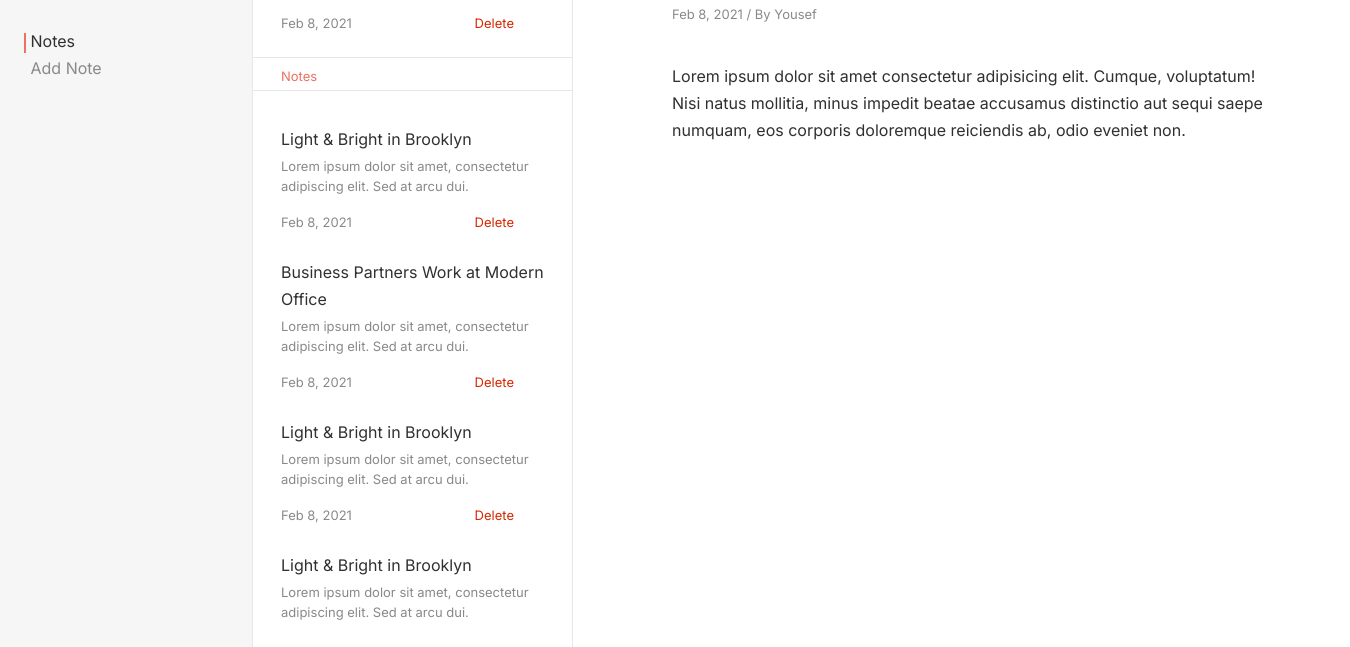
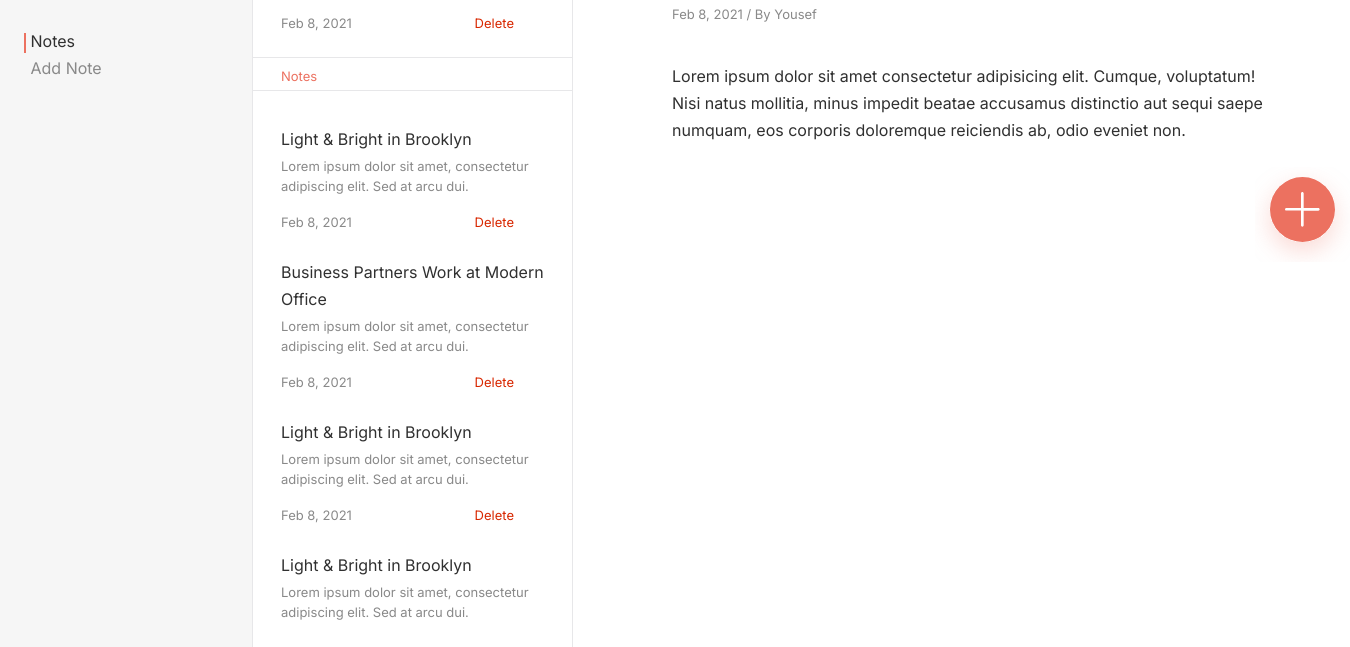
Before and after one commit to OmarKh006/Note-App-Js, a website built with Vite: page index.html in a window 1280 px wide. Shown: the part 153-800 px from the top of the page, 1350 px wide, since content can reach past the window. Built offline with nearby package versions, Linux system fonts and the light colour scheme; a web font is replaced by a local one.

Commit message:
adding the + button to go to add note

```diff
--- a/index.html
+++ b/index.html
@@ -60,10 +60,17 @@
           </div>
         </form>
         <nav class="header__buttons" aria-label="Page navigation">
-          <button class="header__btn" data-page="home" aria-current="page">
+          <button
+            id="homeBtn"
+            class="header__btn"
+            data-page="home"
+            aria-current="page"
+          >
             Notes
           </button>
-          <button class="header__btn" data-page="note">Add Note</button>
+          <button id="noteBtn" class="header__btn" data-page="note">
+            Add Note
+          </button>
         </nav>
       </header>
 
@@ -196,6 +203,67 @@
             distinctio aut sequi saepe numquam, eos corporis doloremque
             reiciendis ab, odio eveniet non.
           </p>
+          <svg
+            class="selectedNote__icon-button"
+            width="95"
+            height="95"
+            viewBox="10 6 95 95"
+            xmlns="http://www.w3.org/2000/svg"
+            tabindex="0"
+            role="button"
+          >
+            <defs>
+              <filter
+                id="add-btn-shadow"
+                x="0"
+                y="0"
+                width="115"
+                height="115"
+                filterUnits="userSpaceOnUse"
+                color-interpolation-filters="sRGB"
+              >
+                <feFlood flood-opacity="0" result="BackgroundImageFix" />
+                <feColorMatrix
+                  in="SourceAlpha"
+                  type="matrix"
+                  values="0 0 0 0 0 0 0 0 0 0 0 0 0 0 0 0 0 0 127 0"
+                  result="hardAlpha"
+                />
+                <feOffset dy="9" />
+                <feGaussianBlur stdDeviation="12.5" />
+                <feComposite in2="hardAlpha" operator="out" />
+                <feColorMatrix
+                  type="matrix"
+                  values="0 0 0 0 0.92549 0 0 0 0 0.443137 0 0 0 0 0.376471 0 0 0 0.26 0"
+                />
+                <feBlend
+                  mode="normal"
+                  in2="BackgroundImageFix"
+                  result="effect1_dropShadow_6502_189"
+                />
+                <feBlend
+                  mode="normal"
+                  in="SourceGraphic"
+                  in2="effect1_dropShadow_6502_189"
+                  result="shape"
+                />
+              </filter>
+            </defs>
+            <g filter="url(#add-btn-shadow)">
+              <rect
+                x="25"
+                y="16"
+                width="65"
+                height="65"
+                rx="32.5"
+                fill="#EC7160"
+              />
+              <path
+                d="M73.3342 47H58.6675V32.3333C58.6675 31.9797 58.5271 31.6406 58.277 31.3905C58.027 31.1405 57.6878 31 57.3342 31C56.9806 31 56.6414 31.1405 56.3914 31.3905C56.1413 31.6406 56.0009 31.9797 56.0009 32.3333V47H41.3342C40.9806 47 40.6414 47.1405 40.3914 47.3905C40.1413 47.6406 40.0009 47.9797 40.0009 48.3333C39.9943 48.5066 40.0249 48.6793 40.0907 48.8397C40.1565 49.0002 40.256 49.1447 40.3823 49.2634C40.5087 49.3822 40.659 49.4725 40.8232 49.5283C40.9874 49.584 41.1617 49.6039 41.3342 49.5867H56.0009V64.3333C56.0009 64.687 56.1413 65.0261 56.3914 65.2761C56.6414 65.5262 56.9806 65.6667 57.3342 65.6667C57.6878 65.6667 58.027 65.5262 58.277 65.2761C58.5271 65.0261 58.6675 64.687 58.6675 64.3333V49.6667H73.3342C73.6878 49.6667 74.027 49.5262 74.277 49.2761C74.5271 49.0261 74.6675 48.687 74.6675 48.3333C74.6675 47.9797 74.5271 47.6406 74.277 47.3905C74.027 47.1405 73.6878 47 73.3342 47Z"
+                fill="white"
+              />
+            </g>
+          </svg>
         </main>
       </section>
 
--- a/index.js
+++ b/index.js
@@ -2,6 +2,9 @@ const navigationButtons = document.querySelectorAll(".header__btn");
 const homePage = document.querySelector("#home-page");
 const addNotePage = document.querySelector("#add-note-page");
 const notesElements = document.querySelectorAll(".sideBar__note");
+const goToAddNoteBtn = document.querySelector(".selectedNote__icon-button");
+const homeBtn = document.querySelector("#homeBtn");
+const noteBtn = document.querySelector("#noteBtn");
 
 const setViewedPage = (page) => {
   if (page === "home") {
@@ -33,3 +36,9 @@ notesElements.forEach((note) => {
     clickedNote.currentTarget.classList.add("selected");
   });
 });
+
+goToAddNoteBtn.addEventListener("click", () => {
+  setViewedPage("note");
+  noteBtn.setAttribute("aria-current", "page");
+  homeBtn.removeAttribute("aria-current");
+});
--- a/style.scss
+++ b/style.scss
@@ -418,6 +418,7 @@ meter {
 }
 
 .selectedNote {
+  position: relative;
   margin-top: 11.4rem;
   margin-inline-start: 9.9rem;
   width: 60.8rem;
@@ -444,4 +445,11 @@ meter {
     line-height: 2.7rem;
     color: var(--text-color-black);
   }
+
+  &__icon-button {
+    position: absolute;
+    top: 30%;
+    right: -7rem;
+    cursor: pointer;
+  }
 }
```
